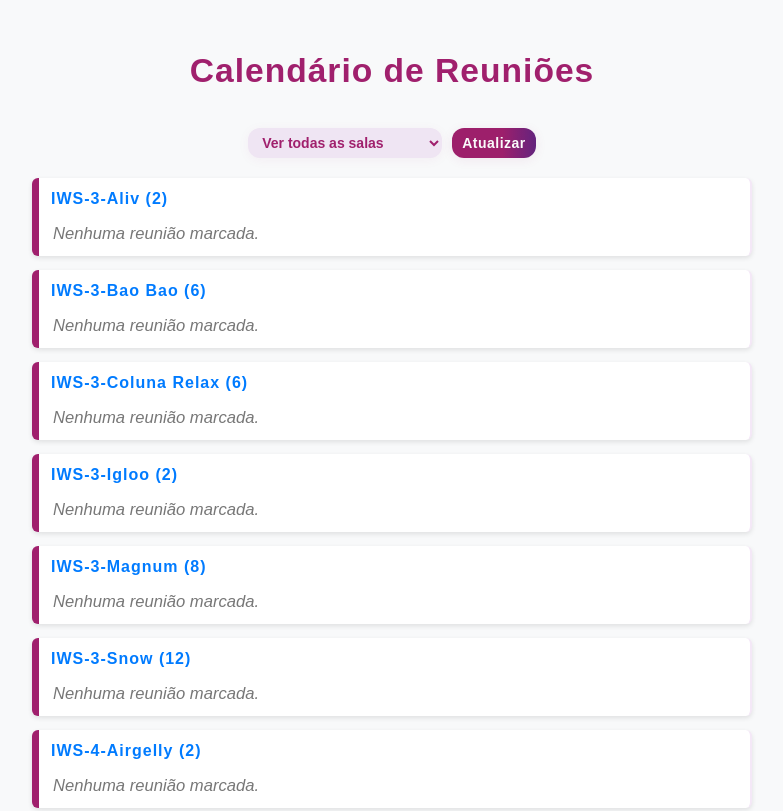
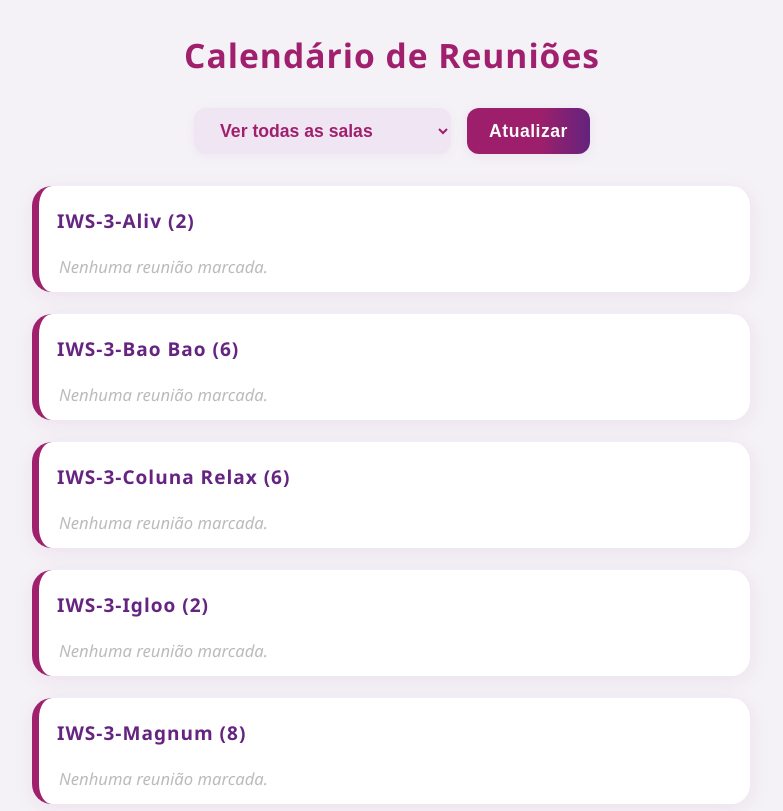
Before and after one commit to gustavohc12/IWS-Salas, a plain HTML site: page index.html in a window 1280 px wide. Shown: the top 811 px of the page, without its empty margins (248-1031 px from the left). Drawn offline with Linux system fonts and the light colour scheme; files that its build step writes are made by us from their sources; no server answers.

Commit message:
Update index.html

```diff
--- a/index.html
+++ b/index.html
@@ -4,37 +4,7 @@
   <meta charset="UTF-8" />
   <title>Calendário de Reuniões</title>
   <link rel="stylesheet" href="css/style.css">
-  <style>
-    body {
-      font-family: Arial, sans-serif;
-      margin: 20px;
-      background: #f8f9fa;
-      display: flex;
-      flex-direction: column;
-      min-height: 100vh;
-    }
-    h1 { text-align: center; }
-    .controls { display:flex; justify-content:center; gap:10px; margin:20px 0; }
-    select, button { padding: 6px 10px; font-size: 14px; }
-    #salasContainer { flex: 1; }
-    .sala { background:#fff; padding:12px; margin-bottom:14px; border-radius:6px; box-shadow:0 2px 5px rgba(0,0,0,0.1); }
-    .sala h2 { margin:0 0 8px 0; font-size:16px; color:#007bff; }
-    .reuniao { padding:8px; margin:6px 0; border-radius:4px; transition: all 0.3s ease; }
-    .hora { font-weight: bold; color:#007bff; }
-    .organizador { font-size:12px; color:#555; margin-top:2px; }
-    .sem-reuniao { color:#777; font-style:italic; }
-    .ativo {
-      border: 2px solid #28a745 !important;
-      box-shadow: 0 0 10px #28a745 !important;
-      animation: pulse 2s infinite;
-    }
-    @keyframes pulse {
-      0% { box-shadow: 0 0 10px #28a745; }
-      50% { box-shadow: 0 0 20px #28a745; }
-      100% { box-shadow: 0 0 10px #28a745; }
-    }
-    footer { text-align:center; font-size: 12px; color:#555; padding:10px; margin-top:20px; }
-  </style>
+
 </head>
 <body>
   <h1>Calendário de Reuniões</h1>
```
